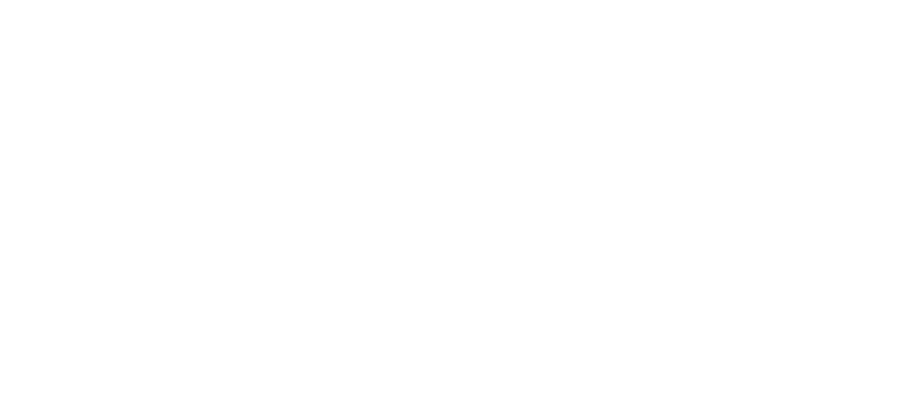
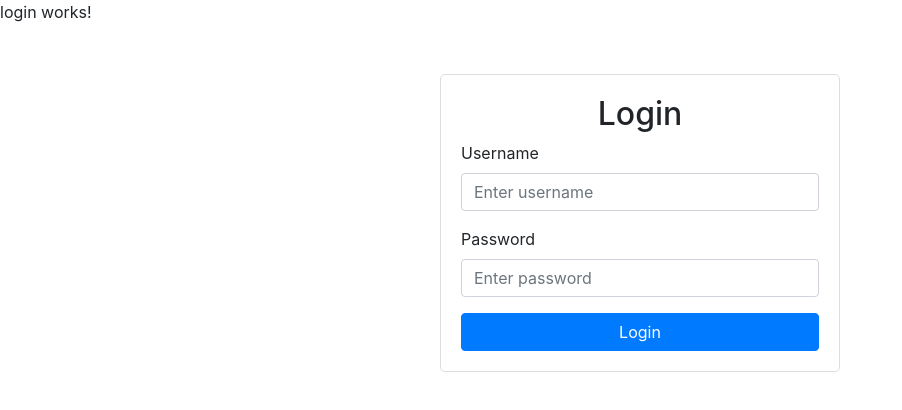
Before and after one commit to erotufelixpascal/LoanManagementSystem, an Angular app: page /login in a window 1280 px wide. Before the commit this address led to /. Shown: the top 410 px of the page, without its empty margins (0-902 px from the left). Built offline with nearby package versions, Linux system fonts and the light colour scheme.

Commit message:
added login component

```diff
--- a/src/app/app-routing.module.ts
+++ b/src/app/app-routing.module.ts
@@ -6,10 +6,12 @@
 import { ClientRecordComponent } from "./LoanOfficer/client-record/client-record.component";
 import { ClienthomePageComponent } from "./Client/clienthome-page/clienthome-page.component";
 import { LoanApplicationComponent } from "./Client/loan-application/loan-application.component";
+import { LoginComponent } from "./login/login.component";
 
 
 export const routes: Routes = [
     //{ path:"" , component: HomePageComponent},
+    { path:"login" , component:LoginComponent},
     { path:"loan-officer/home-page" , component: HomePageComponent},
     { path:"loan-officer/register-loan" , component: RegisterLoanComponent},
     { path:"loan-officer/view-loan" , component: ViewLoanComponent},
--- /dev/null
+++ b/src/app/login/login.component.html
@@ -0,0 +1,33 @@
+<p>login works!</p>
+<!DOCTYPE html>
+<html lang="en">
+
+<head>
+  <meta charset="UTF-8">
+  <meta name="viewport" content="width=device-width, initial-scale=1.0">
+  <title>Login - Loan Management System</title>
+  <!-- Bootstrap CSS -->
+  <link href="https://stackpath.bootstrapcdn.com/bootstrap/4.5.2/css/bootstrap.min.css" rel="stylesheet">
+
+</head>
+
+<body>
+  <div class="container">
+    <div class="login-container">
+      <h2 class="text-center">Login</h2>
+      <form>
+        <div class="form-group">
+          <label for="username">Username</label>
+          <input type="text" class="form-control" id="username" name="username" placeholder="Enter username" required>
+        </div>
+        <div class="form-group">
+          <label for="password">Password</label>
+          <input type="password" class="form-control" id="password" name="password" placeholder="Enter password" required>
+        </div>
+        <button type="submit" class="btn btn-primary btn-block">Login</button>
+      </form>
+    </div>
+  </div>
+</body>
+
+</html>
--- /dev/null
+++ b/src/app/login/login.component.scss
@@ -0,0 +1,8 @@
+.login-container {
+    max-width: 400px;
+    margin: auto;
+    padding: 20px;
+    border: 1px solid #ddd;
+    border-radius: 5px;
+    margin-top: 50px;
+  }
```
Also changed, not shown: src/app/login/login.component.ts (added, +12 -0 lines), 1 other file (tests, documents, lock files or other folders).
